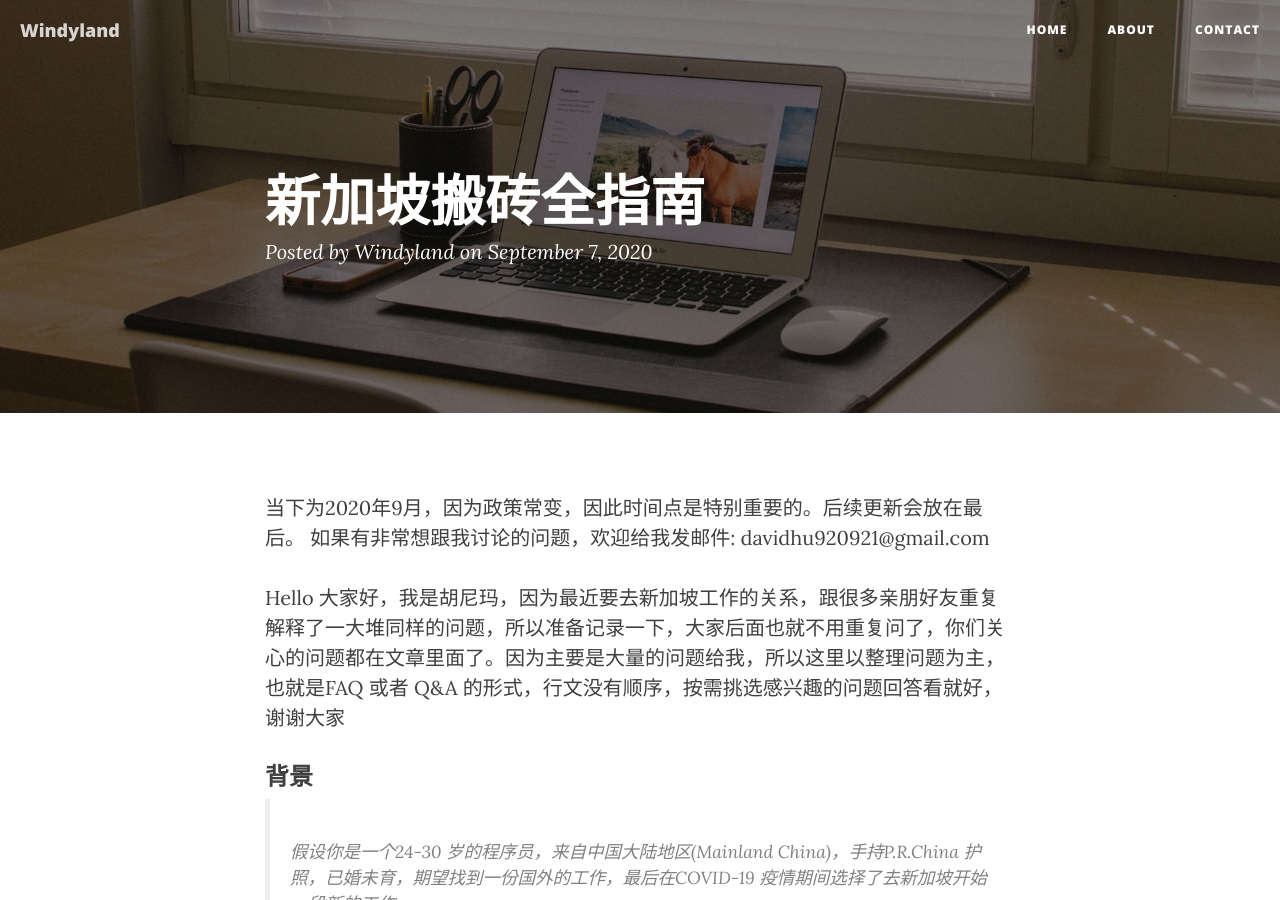
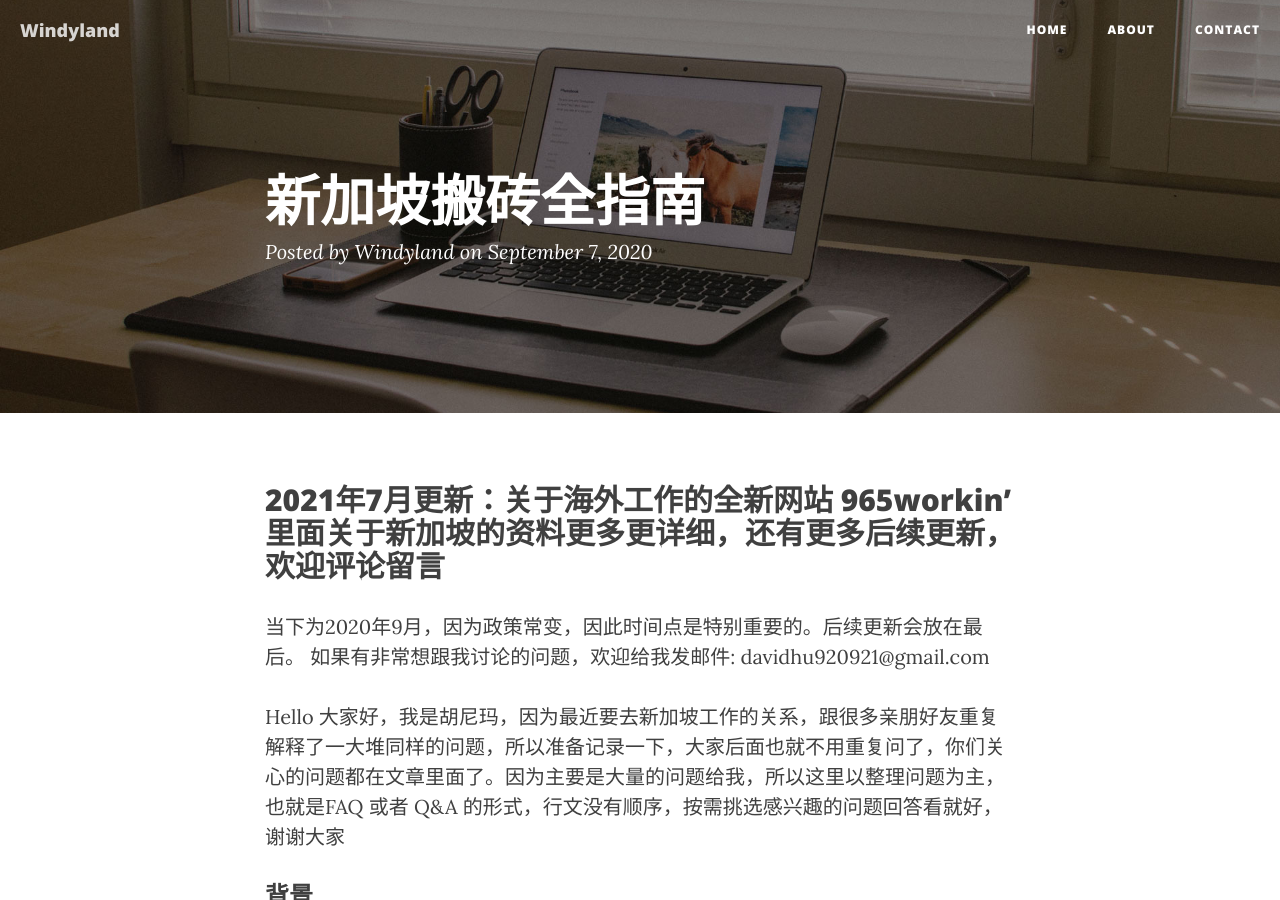
Before and after one commit to DavidHu0921/davidhu0921.github.io, a Jekyll site: the page built from _posts/2020-09-07-新加坡搬砖全指南.md, in a window 1280 px wide and 900 px high. Built offline with Jekyll 4.4.1, drawn with Linux system fonts in a browser that asks for light colours; nearby versions of some CDN libraries.

Commit message:
965workin update

```diff
--- a/_posts/2020-09-07-新加坡搬砖全指南.md
+++ b/_posts/2020-09-07-新加坡搬砖全指南.md
@@ -4,6 +4,8 @@ title:  "新加坡搬砖全指南"
 date:   2020-09-07 15:00:00 +0800
 categories: SG
 ---
+
+## 2021年7月更新：关于海外工作的全新网站 [965workin'](965work.in) 里面关于新加坡的资料更多更详细，还有更多后续更新，欢迎评论留言
 
 当下为2020年9月，因为政策常变，因此时间点是特别重要的。后续更新会放在最后。
 如果有非常想跟我讨论的问题，欢迎给我发邮件: davidhu920921@gmail.com
```
